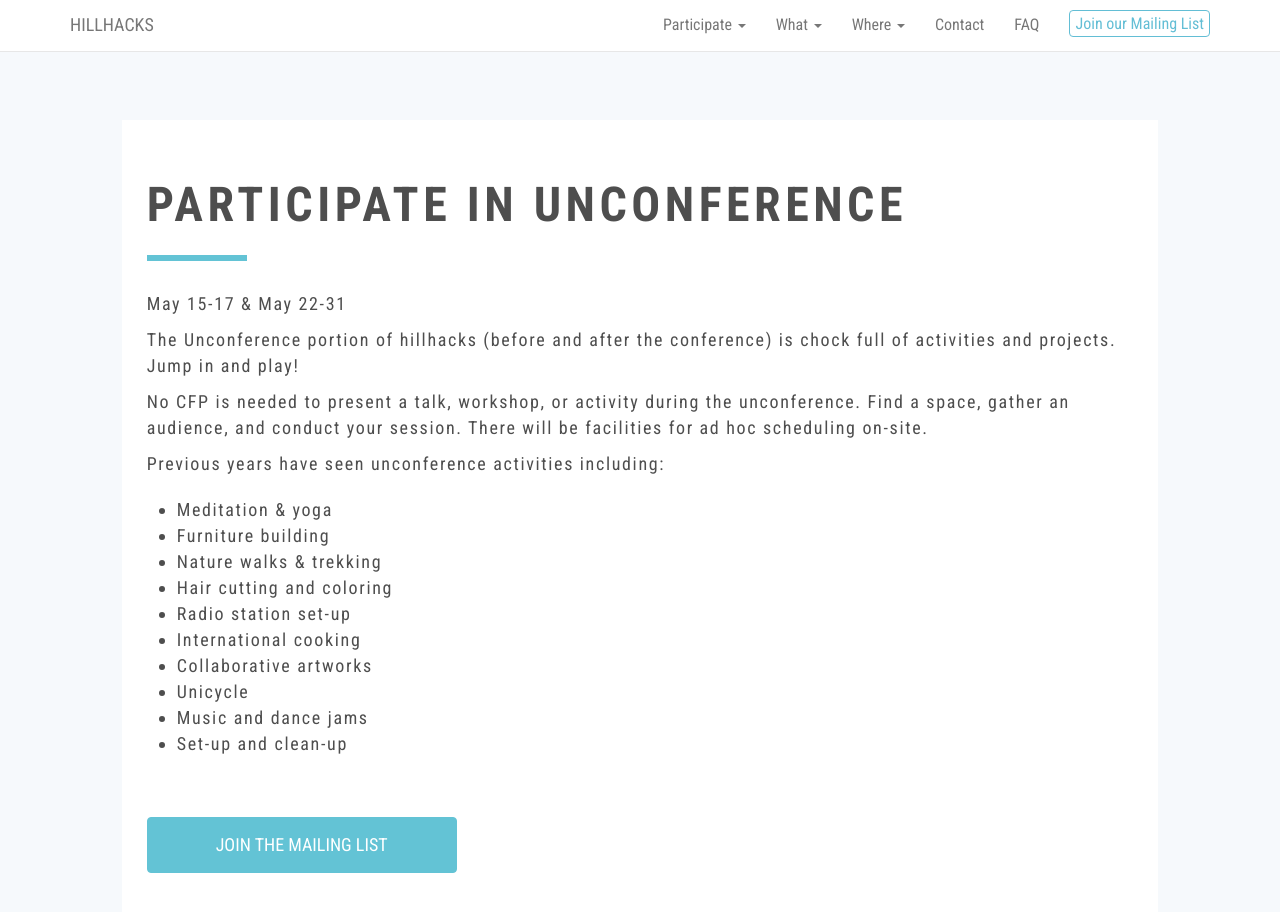
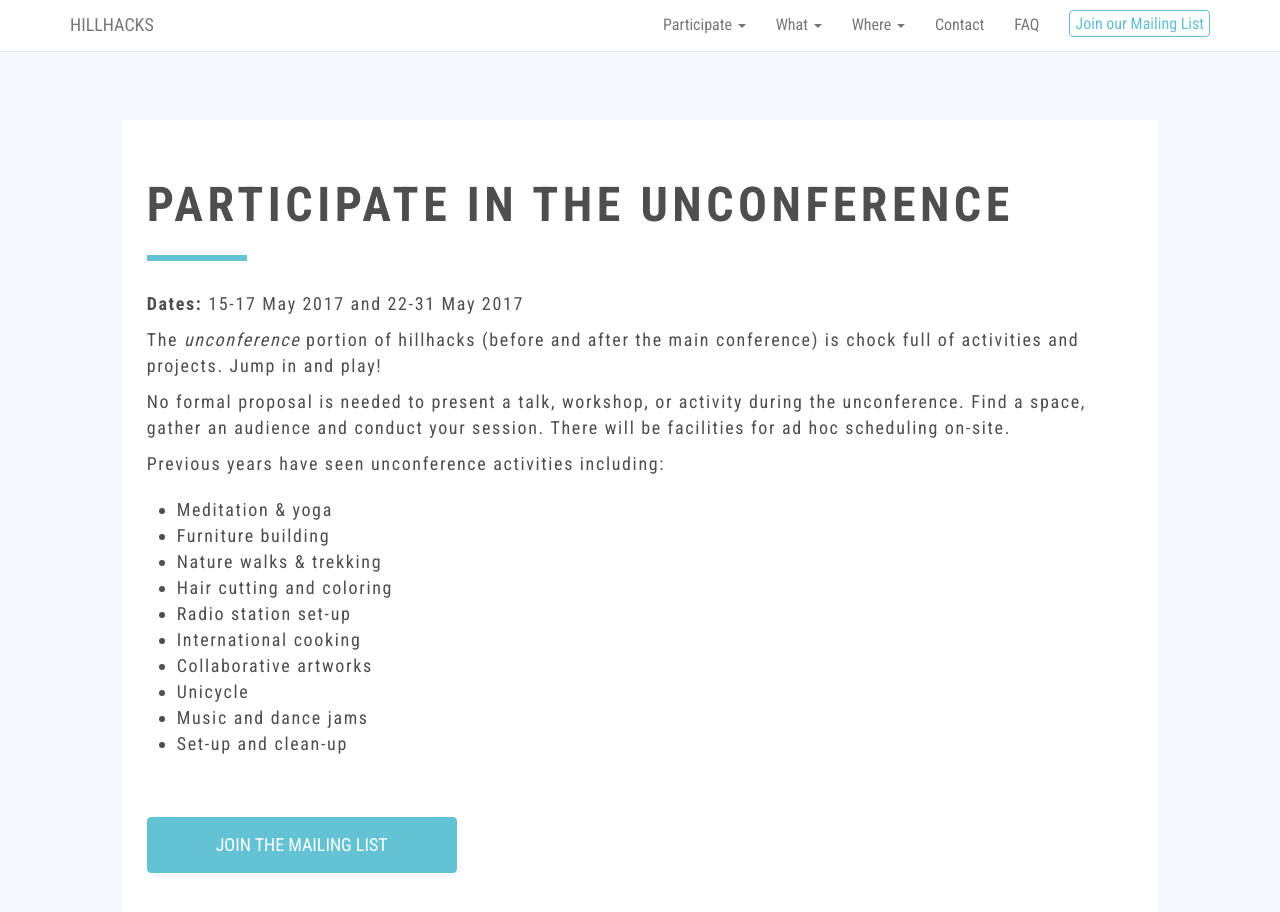
Before and after one commit to hillhacks/website, a Jekyll site: the page built from participate-in-unconference.html, in a window 1280 px wide and 1028 px high. Shown: the top 912 px of the window. Built offline with Jekyll 4.4.1, drawn with Linux system fonts in a browser that asks for light colours; nearby versions of some CDN libraries; comment, search, counter and statistics services are not loaded.

Commit message:
unconference: minor wordsmithing and nitpicking

```diff
--- a/participate-in-unconference.html
+++ b/participate-in-unconference.html
@@ -1,14 +1,17 @@
 ---
 layout: page
-title: Participate in Unconference
+title: Participate in the unconference
 permalink: /participate-in-unconference.html
 ---
 
-<p>May 15-17 & May 22-31</p>
+<p><strong>Dates:</strong> 15-17 May 2017 and 22-31 May 2017</p>
 
-<p>The Unconference portion of hillhacks (before and after the conference) is chock full of activities and projects. Jump in and play! </p>
+<p>The <em>unconference</em> portion of hillhacks (before and after the main
+conference) is chock full of activities and projects. Jump in and play! </p>
 
-<p>No CFP is needed to present a talk, workshop, or activity during the unconference. Find a space, gather an audience, and conduct your session. There will be facilities for ad hoc scheduling on-site.</p>
+<p>No formal proposal is needed to present a talk, workshop, or activity during
+the unconference. Find a space, gather an audience and conduct your session.
+There will be facilities for ad hoc scheduling on-site.</p>
 
 <p>Previous years have seen unconference activities including:</p>
 <ul>
```
